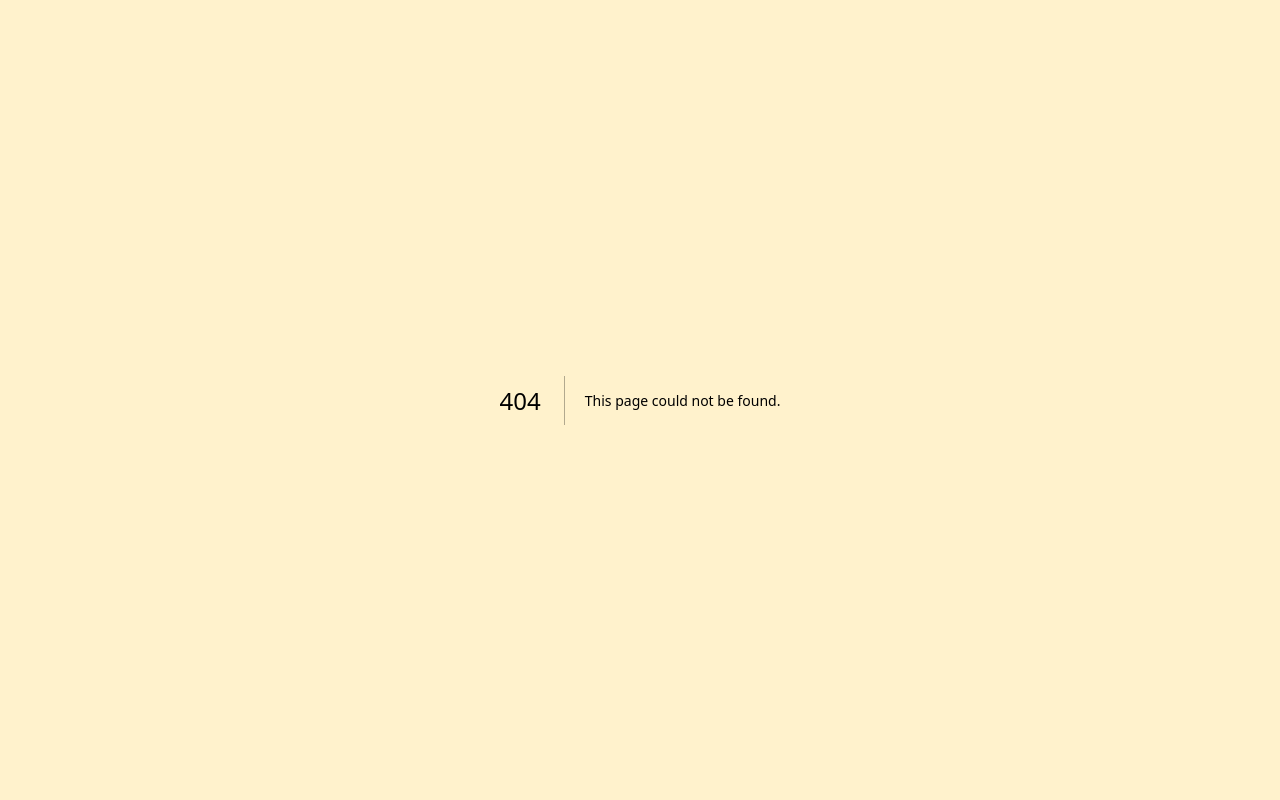
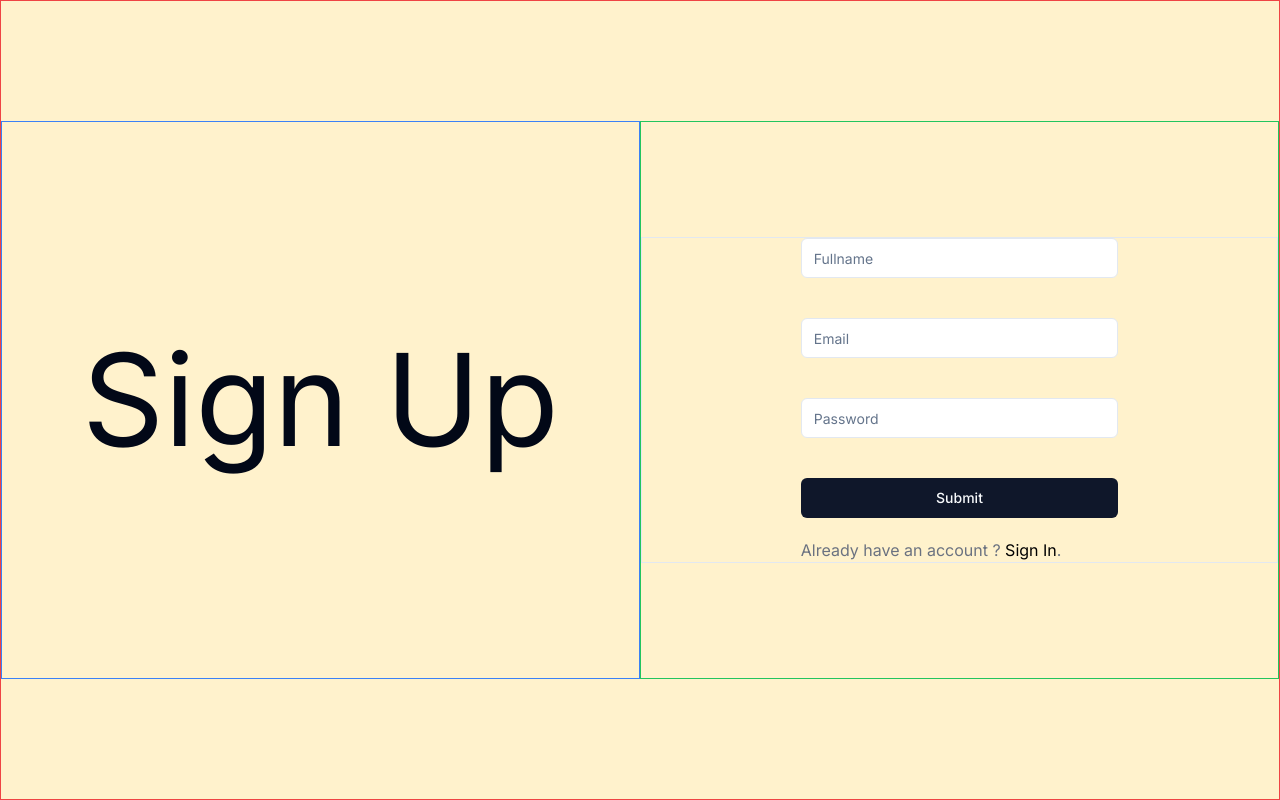
Before and after one commit to Ozzie-code-alt/ReNew-Upwork, a Next.js app: page /sign-up in a window 1280 px wide. Before the commit this address had no page. Built offline with nearby package versions, Linux system fonts and the light colour scheme.

Commit message:
feat: Sign up integration

```diff
--- a/app/login/page.tsx
+++ b/app/login/page.tsx
@@ -2,8 +2,9 @@
 import React, { useState } from 'react';
 import { Input } from '@/components/ui/input';
 import { Button } from '@/components/ui/button';
+import Link from 'next/link';
 const Login = () => {
-  const [form, setForm] = useState({ fullName: '', email: '', password: '' });
+  const [form, setForm] = useState({ email: '', password: '' });
   const handleRegistrationForm = (e: React.FormEvent<HTMLElement>) => {
     e.preventDefault();
     console.log(form);
@@ -12,18 +13,12 @@ const Login = () => {
     <div className='border flex justify-center items-center h-screen border-red-500'>
       {/*Left*/}
       <div className='w-[50%] border text-9xl h-[70%] border-blue-500 flex justify-center items-center'>
-        Sign Up
+        Login
       </div>
       {/*Right*/}
-      <div className='w-[50%] border h-[70%] border-green-500 flex justify-center items-center'>
+      <div className='w-[50%] border h-[70%] border-green-500 flex flex-col justify-center items-center'>
+        <div className='w-full flex flex-col gap-5 border items-center'>
           <form className='flex flex-col gap-10 w-[50%]' onSubmit={handleRegistrationForm}>
-          <Input
-            placeholder='Fullname'
-            value={form.fullName}
-            onChange={(fullNameInput) => {
-              setForm({ ...form, fullName: fullNameInput.target.value });
-            }}
-          />
             <Input
               placeholder='Email'
               value={form.email}
@@ -42,6 +37,7 @@ const Login = () => {
           </form>
         </div>
       </div>
+    </div>
   );
 };
 
--- /dev/null
+++ b/app/sign-up/page.tsx
@@ -0,0 +1,81 @@
+'use client';
+import React, { useState } from 'react';
+import { Input } from '@/components/ui/input';
+import { Button } from '@/components/ui/button';
+import { useRouter } from 'next/navigation';
+import Link from 'next/link';
+const SignUp = () => {
+  const router = useRouter();
+  const [form, setForm] = useState({ fullName: '', email: '', password: '' });
+  const handleRegistrationForm = async (e: React.FormEvent<HTMLElement>) => {
+    e.preventDefault();
+    try {
+      const SignUpData = await fetch('http://localhost:4000/api/user/createUser', {
+        method: 'POST',
+        headers: {
+          'content-type': 'application/json'
+        },
+        body: JSON.stringify({
+          name: form.fullName,
+          email: form.email,
+          hashedPassword: form.password,
+          address: 'SampleAddress'
+        })
+      });
+      if (!SignUpData) {
+        console.log('SignUp Error');
+      } else {
+        router.push('/');
+      }
+      console.log(form);
+    } catch (error) {
+      console.log('fetch error', error);
+    }
+  };
+  return (
+    <div className='border flex justify-center items-center h-screen border-red-500'>
+      {/*Left*/}
+      <div className='w-[50%] border text-9xl h-[70%] border-blue-500 flex justify-center items-center'>
+        Sign Up
+      </div>
+      {/*Right*/}
+      <div className='w-[50%] border h-[70%] border-green-500 flex flex-col justify-center items-center'>
+        <div className='w-full flex flex-col gap-5 border items-center'>
+          <form className='flex flex-col gap-10 w-[50%]' onSubmit={handleRegistrationForm}>
+            <Input
+              placeholder='Fullname'
+              value={form.fullName}
+              onChange={(fullNameInput) => {
+                setForm({ ...form, fullName: fullNameInput.target.value });
+              }}
+            />
+            <Input
+              placeholder='Email'
+              value={form.email}
+              onChange={(emailInput) => {
+                setForm({ ...form, email: emailInput.target.value });
+              }}
+            />
+            <Input
+              placeholder='Password'
+              value={form.password}
+              onChange={(passwordInput) => {
+                setForm({ ...form, password: passwordInput.target.value });
+              }}
+            />
+            <Button type='submit'>Submit</Button>
+          </form>
+          <div className=' w-[50%]'>
+            <Link href='/login'>
+              <p className='text-gray-500 cursor-pointer'>
+                Already have an account ? <span className='text-black'>Sign In</span>.{' '}
+              </p>
+            </Link>
+          </div>
+        </div>
+      </div>
+    </div>
+  );
+};
+
+export default SignUp;
--- a/components/Navbar.tsx
+++ b/components/Navbar.tsx
@@ -117,7 +117,7 @@ export function Navbar() {
           <Input type='email' placeholder='Find in Store' />
         </div>
         <div className='cursor-pointer'>
-          <Link href={'/login'}>
+          <Link href={'/sign-up'}>
             <svg
               xmlns='http://www.w3.org/2000/svg'
               fill='none'
```
Lines whose indentation alone changed are shown as unchanged.
